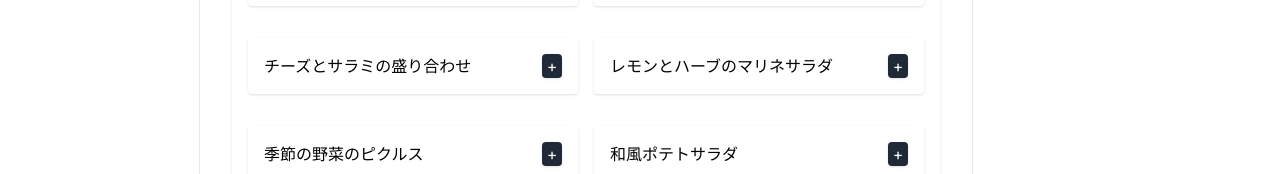
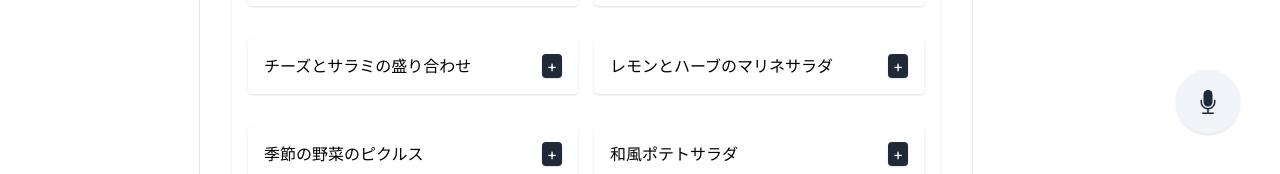
Before and after one commit to hajimism/izakaya-menu-app, a Next.js app: page / in a window 1280 px wide. Shown: the part 626-800 px from the top of the page. Built offline with nearby package versions, Linux system fonts and the light colour scheme.

Commit message:
feat: 音声認識で注文

```diff
--- a/app/Cart.tsx
+++ b/app/Cart.tsx
@@ -1,6 +1,7 @@
 "use client";
 
 import { AddButton, PopButton } from "./Button";
+import Dictaphone from "./SpeechRecognitionButton";
 import useOrder from "./useOrder";
 
 function Cart() {
@@ -21,6 +22,7 @@ function Cart() {
           </li>
         ))}
       </ul>
+      <Dictaphone />
     </div>
   );
 }
--- /dev/null
+++ b/app/SpeechRecognitionButton.tsx
@@ -0,0 +1,81 @@
+"use client";
+
+import * as Dialog from "@radix-ui/react-dialog";
+import { BiStopCircle } from "react-icons/bi";
+import { BsFillMicFill } from "react-icons/bs";
+import { tv } from "tailwind-variants";
+
+import { useSpeech } from "./useSpeech";
+
+const button = tv({
+  base: "fixed bottom-10 right-10 z-30 flex h-16 w-16 items-center justify-center rounded-full text-2xl shadow",
+  variants: {
+    type: {
+      on: "bg-red-700 text-white",
+      off: "bg-slate-100 p-2 text-slate-800",
+    },
+  },
+  defaultVariants: {
+    type: "off",
+  },
+});
+
+const dialog = tv({
+  slots: {
+    content:
+      "fixed left-2 top-[10%] z-50 flex h-4/5 w-[240px] flex-col gap-4 border bg-white p-6 shadow-lg duration-200 sm:rounded-lg",
+    title: "text-lg font-semibold leading-none tracking-tight",
+    description: "grow text-sm text-slate-700",
+    footer: "flex sm:justify-end",
+  },
+});
+
+const { content, title, description, footer } = dialog();
+
+const Dictaphone = () => {
+  const { transcript, isListening, startListening, stopListening, reset } =
+    useSpeech();
+
+  const handleListening = !isListening ? startListening : stopListening;
+
+  const onStop = () => {
+    stopListening();
+    reset();
+  };
+
+  return (
+    <Dialog.Root open={isListening} modal={false}>
+      <Dialog.Trigger asChild>
+        <button
+          className={button({ type: isListening ? "on" : "off" })}
+          onClick={handleListening}
+        >
+          <BsFillMicFill />
+        </button>
+      </Dialog.Trigger>
+
+      <Dialog.Portal className="z-20">
+        <Dialog.Content className={content()}>
+          <Dialog.Title className={title()}>ご注文内容</Dialog.Title>
+
+          <Dialog.Description className={description()}>
+            {transcript}
+          </Dialog.Description>
+          <div className={footer()}>
+            <Dialog.Close asChild>
+              <button
+                onClick={onStop}
+                className="text-2xl text-red-700"
+                aria-label="Close"
+              >
+                <BiStopCircle />
+              </button>
+            </Dialog.Close>
+          </div>
+        </Dialog.Content>
+      </Dialog.Portal>
+    </Dialog.Root>
+  );
+};
+
+export default Dictaphone;
--- /dev/null
+++ b/app/useSpeech.ts
@@ -0,0 +1,52 @@
+import "client-only";
+
+import { useCallback, useState } from "react";
+
+export const useSpeech = () => {
+  const [transcript, setTranscript] = useState("");
+  const [isListening, setIsListening] = useState(false);
+  const [recognition] = useState(new window.webkitSpeechRecognition());
+
+  const startListening = useCallback(() => {
+    recognition.continuous = true;
+    recognition.interimResults = true;
+    recognition.lang = "ja";
+
+    recognition.onresult = (event) => {
+      const currentTranscript = Array.from(event.results)
+        .map((result) => result[0])
+        .map((result) => result?.transcript)
+        .join("");
+
+      setTranscript(currentTranscript);
+    };
+
+    recognition.onerror = (event) => {
+      console.error(event.error);
+    };
+
+    recognition.onend = () => {
+      setIsListening(false);
+    };
+
+    recognition.start();
+    setIsListening(true);
+  }, [recognition]);
+
+  const stopListening = useCallback(() => {
+    recognition.stop();
+    setIsListening(false);
+  }, [recognition]);
+
+  const reset = useCallback(() => {
+    setTranscript("");
+  }, []);
+
+  return {
+    transcript,
+    isListening,
+    startListening,
+    stopListening,
+    reset,
+  };
+};
--- a/package.json
+++ b/package.json
@@ -20,6 +20,7 @@
     "fix:prettier": "prettier --cache --write ."
   },
   "dependencies": {
+    "@radix-ui/react-dialog": "^1.0.4",
     "@types/node": "20.3.3",
     "@types/react": "18.2.14",
     "@types/react-dom": "18.2.6",
@@ -31,6 +32,8 @@
     "postcss": "8.4.24",
     "react": "18.2.0",
     "react-dom": "18.2.0",
+    "react-icons": "^4.10.1",
+    "tailwind-variants": "^0.1.12",
     "tailwindcss": "3.3.2",
     "typescript": "5.1.6"
   },
```
Also changed, not shown: 1 other file (tests, documents, lock files or other folders).
